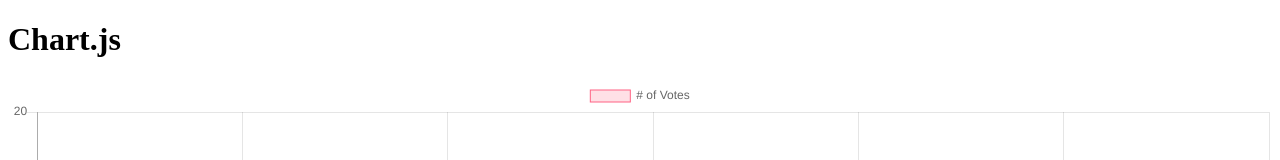
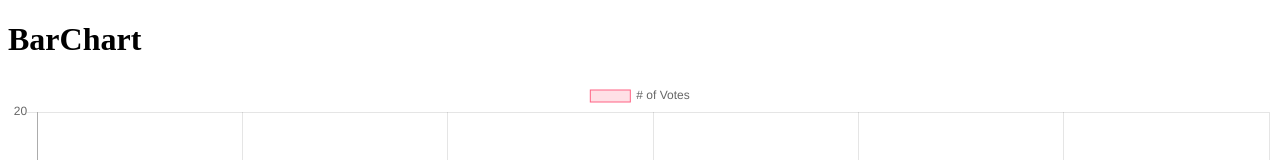
Before and after one commit to jeonghwanJay/Vue-chart-lib, a Vue app: page / in a window 1280 px wide. Shown: the top 160 px of the page. Built offline with nearby package versions, Linux system fonts and the light colour scheme.

Commit message:
edit : App, BarChart

```diff
--- a/src/App.vue
+++ b/src/App.vue
@@ -1,14 +1,17 @@
 <template>
   <div>
     <bar-chart></bar-chart>
+    <line-chart></line-chart>
   </div>
 </template>
 
 <script>
 import BarChart from './components/BarChart.vue'
+import LineChart from './components/LineChart.vue'
 export default {
   components: {
     BarChart,
+    LineChart
   }
 }
 </script>
--- a/src/components/BarChart.vue
+++ b/src/components/BarChart.vue
@@ -1,7 +1,7 @@
 <template>
   <div>
-    <h1>Chart.js</h1>
-    <canvas id="myChart" width="400" height="400"></canvas>
+    <h1>BarChart</h1>
+    <canvas id="barChart" width="400" height="400"></canvas>
   </div>
 </template>
 
@@ -9,9 +9,9 @@
 import Chart from 'chart.js'
 export default {
     mounted() {
-    const ctx = document.getElementById('myChart');
+    const ctx = document.getElementById('barChart');
     // eslint-disable-next-line
-  const myChart = new Chart(ctx, {
+  const barChart = new Chart(ctx, {
     type: 'bar',
     data: {
         labels: ['Red', 'Blue', 'Yellow', 'Green', 'Purple', 'Orange'],
```
